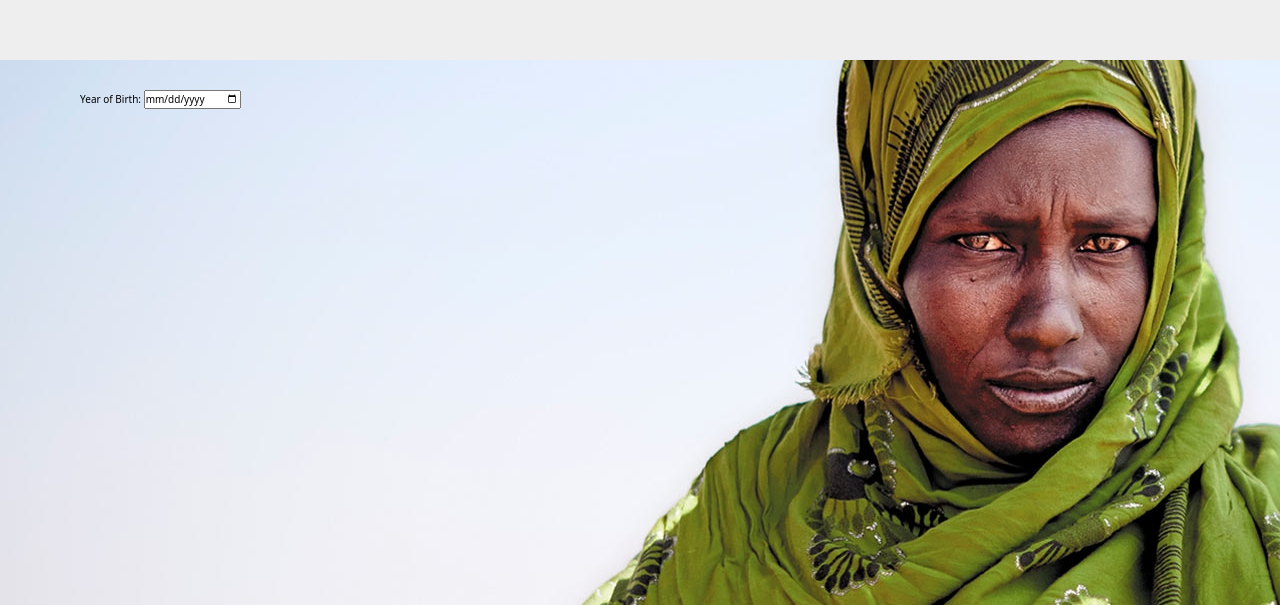
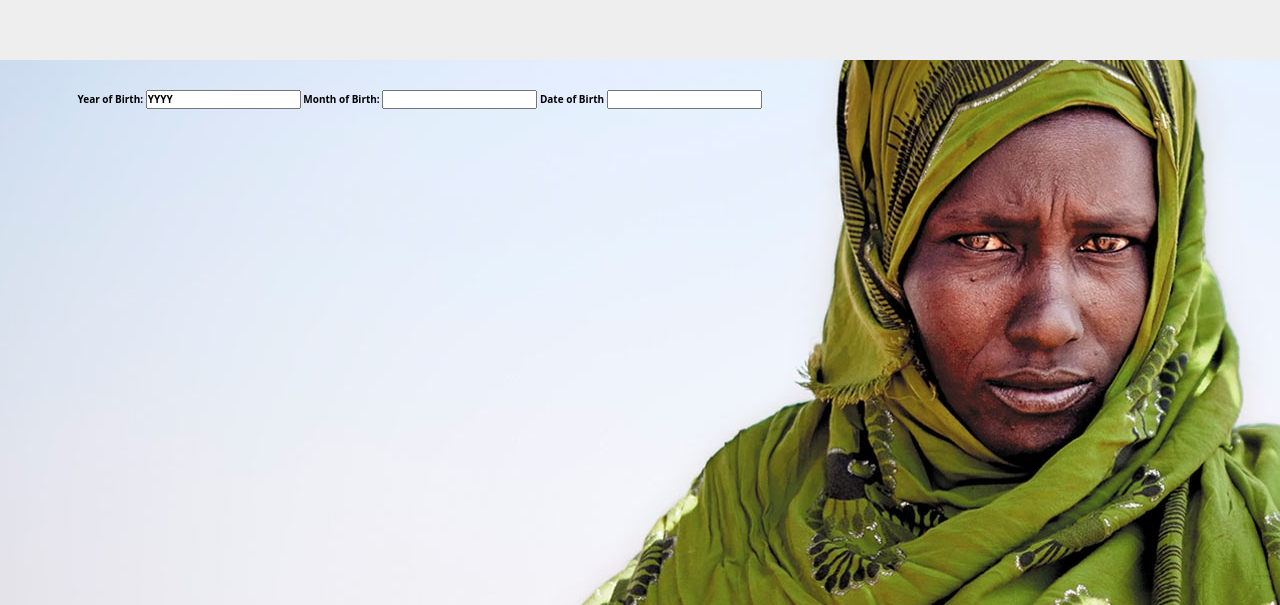
Before and after one commit to edah-hub/Akan-Naming, a plain HTML site: page index.html in a window 1280 px wide. Shown: the part 195-800 px from the top of the page. Drawn offline with nearby package versions, Linux system fonts and the light colour scheme; files whose address does not match are found by name; a web font is replaced by a local one.

Commit message:
edits values of form

```diff
--- a/index.html
+++ b/index.html
@@ -35,10 +35,19 @@
         </div>
        <div class="container">
          <form action="myform" onsubmit="return getAkanName()">
-         <label for="year-of-birth"></label>
+         <label for="year-of-birth">
          Year of Birth:
-         <input type="date" type="number" name="year-of-birth" required>
-         </form>
+         <input type="year-of -birth" type="number" name="year-of-birth" placeholder="" value="YYYY" required> <br>
+        </label>
+        <label for="year-of-birth">
+         Month of Birth:
+         <input type="month-of -birth" type="number" name="month-of-birth" placeholder="" value="" required> <br>
+        </label>
+        <label for="year-of-birth">
+         Date of Birth
+         <input type="date-of -birth" type="number" name="date-of-birth" placeholder="" value="" required> <br>
+         </label>
+        </form>
        </div>
 </header>
 
```
